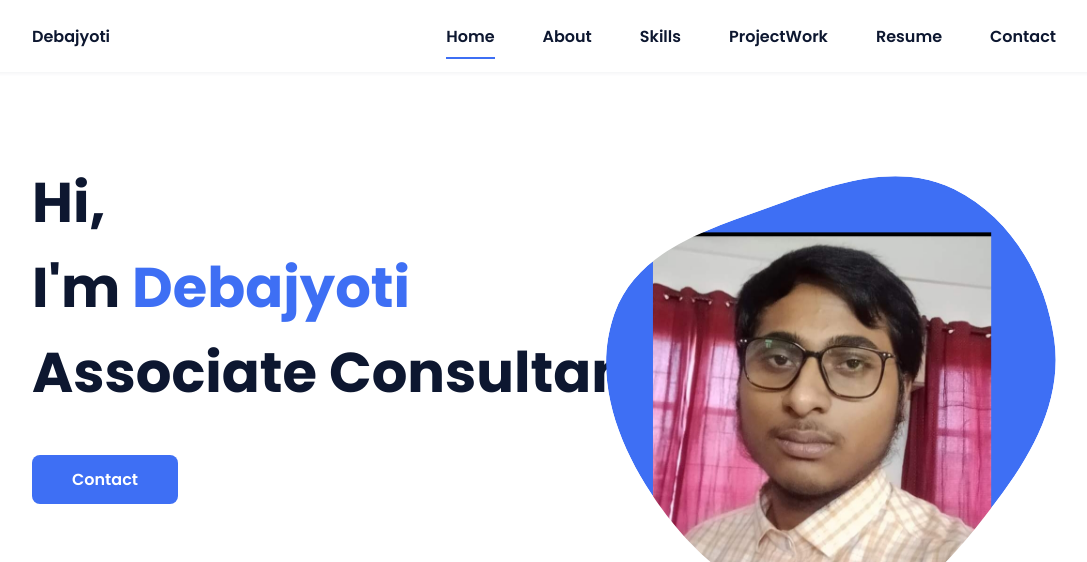
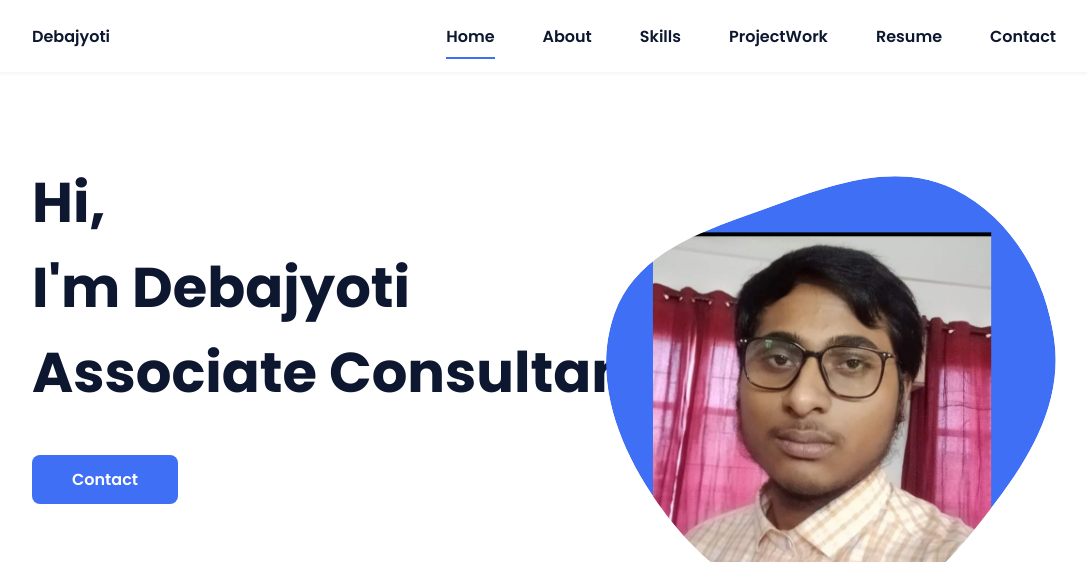
Before and after one commit to debajyotirkmveri/debajyotiresume.github.io, a plain HTML site: page index.html in a window 1280 px wide. Shown: the top 562 px of the page, without its empty margins (96-1183 px from the left). Drawn offline with nearby package versions, Linux system fonts and the light colour scheme.

Commit message:
Update index.html

```diff
--- a/index.html
+++ b/index.html
@@ -40,7 +40,7 @@
 <!--===== HOME =====-->
             <section class="home bd-grid" id="home">
                 <div class="home__data">
-                    <h1 class="home__title">Hi,<br>I'm <span class="home__title-color">Debajyoti</span><br>Associate Consultant </h1>
+                    <h1 class="home__title">Hi,<br>I'm Debajyoti <span class="home__title-color"></span><br>Associate Consultant </h1>
 
                     <a href="#" class="button">Contact</a>
                 </div>
```
